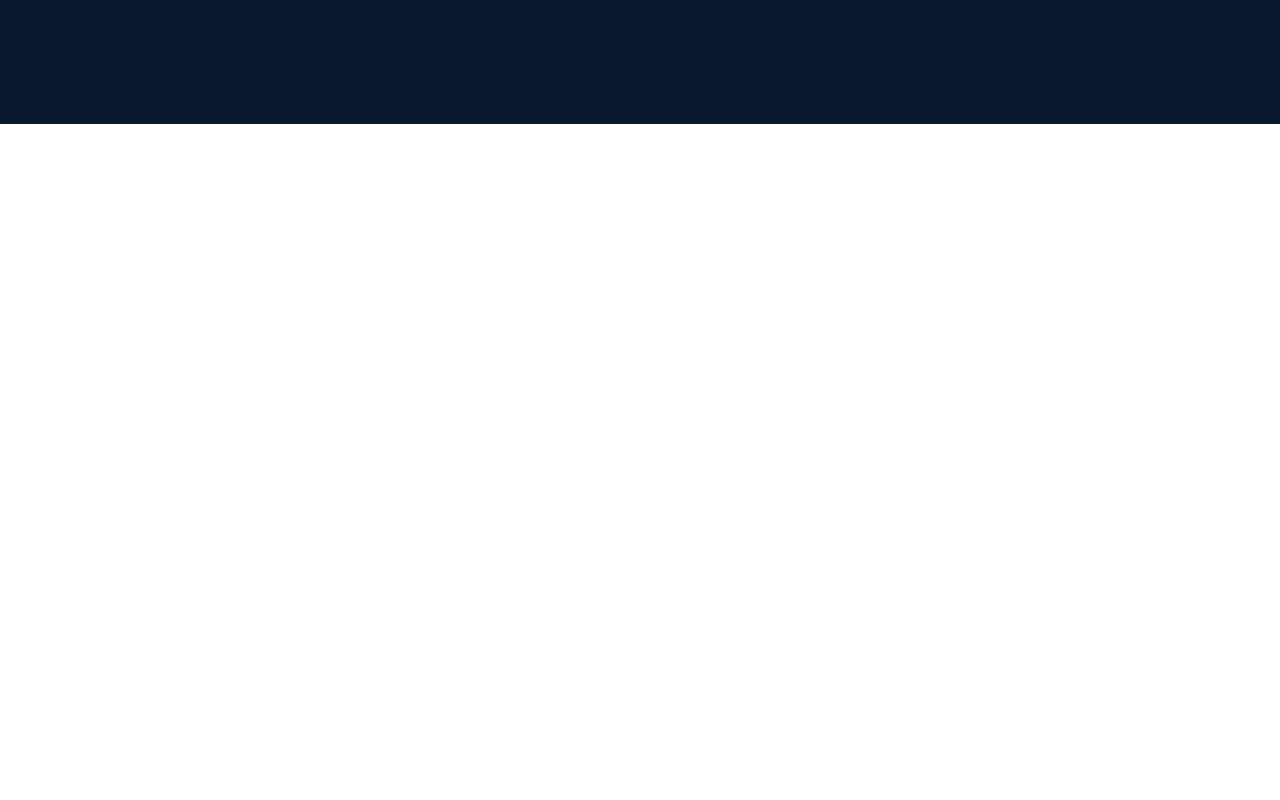
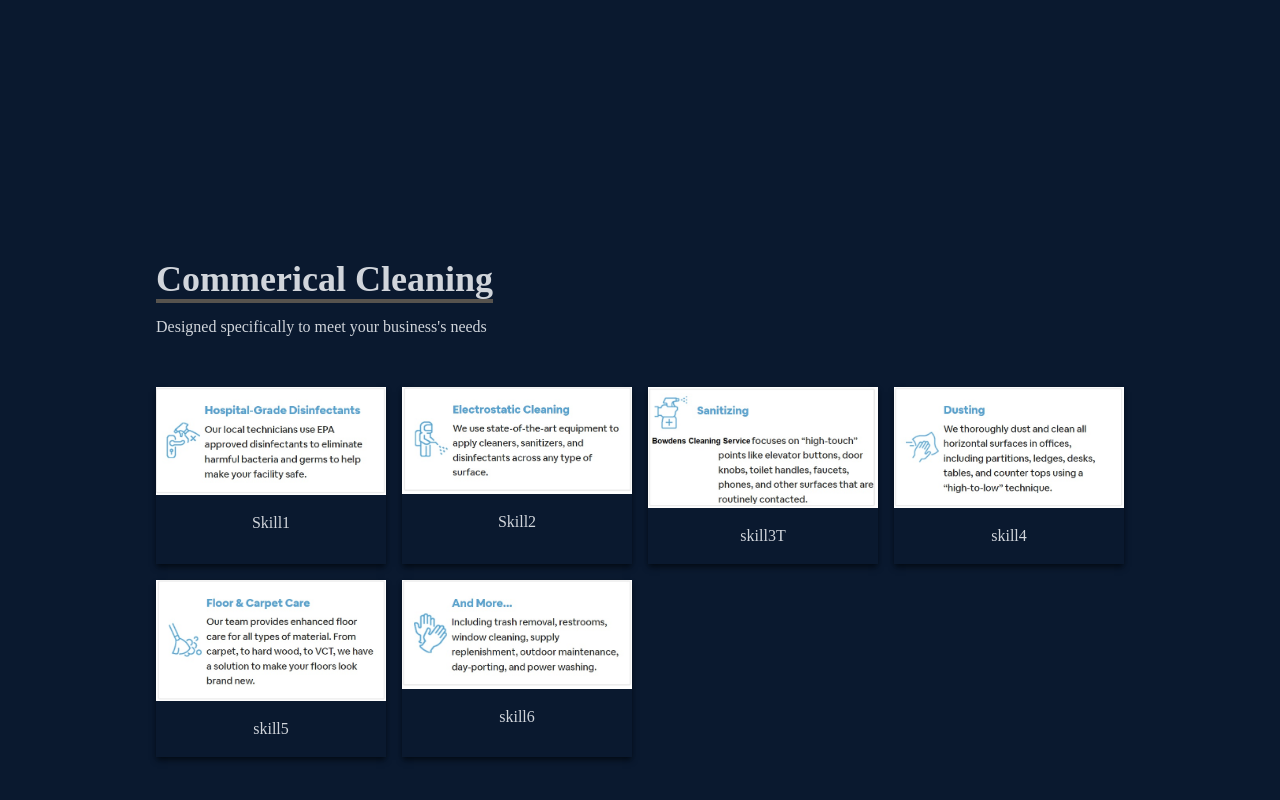
Before and after one commit to khargr14/bcs, a React (Create React App) app: page / in a window 1280 px wide. Shown: the part 1476-2276 px from the top of the page. Before the commit the page ends 1600 px from the top, so only its background shows below. Built offline with nearby package versions, Linux system fonts and the light colour scheme.

Commit message:
layout of skills

```diff
--- a/src/App.js
+++ b/src/App.js
@@ -2,6 +2,7 @@
 import About from "./components/About";
 import Home from "./components/Home";
 import Navbar from "./components/Navbar";
+import Skills from "./components/Skills";
 
 
 function App() {
@@ -10,6 +11,7 @@
       <Navbar />
       <Home />
       <About />
+      <Skills />
     </div>
   );
 }
--- /dev/null
+++ b/src/components/Skills.jsx
@@ -0,0 +1,52 @@
+import React from 'react'
+
+import skill1 from '../assets/skill1.jpg';
+import skill2 from '../assets/skill2.jpg';
+import skill3 from '../assets/skill3.jpg';
+import skill4 from '../assets/skill4.jpg';
+import skill5 from '../assets/skill5.jpg';
+import skill6 from '../assets/skill6.jpg';
+
+
+const Skills = () => {
+    return (
+        <div name='skills' className='w-full h-screen bg-[#0a192f] text-gray-300'>
+            {/* Container */}
+            <div className='max-w-[1000px] mx-auto p-4 flex flex-col justify-center w-full h-full'>
+                <div>
+                    <p className='text-4xl font-bold inline border-b-4 border-stone-600 '>Commerical Cleaning</p>
+                    <p className='py-4'>Designed specifically to meet your business's needs</p>
+                </div>
+
+                <div className='w-full grid grid-cols-2 sm:grid-cols-4 gap-4 text-center py-8'>
+                    <div className='shadow-md shadow-[#040c16] hover:scale-110 duration-500'>
+                        <img className='w-150 mx-auto' src={skill1} alt="skill1 icon" />
+                        <p className='my-4'>Skill1</p>
+                    </div>
+                    <div className='shadow-md shadow-[#040c16] hover:scale-110 duration-500'>
+                        <img className='w-100 mx-auto' src={skill2} alt="skill2 icon" />
+                        <p className='my-4'>Skill2</p>
+                    </div>
+                    <div className='shadow-md shadow-[#040c16] hover:scale-110 duration-500'>
+                        <img className='w-100 mx-auto' src={skill3} alt="skill icon" />
+                        <p className='my-4'>skill3T</p>
+                    </div>
+                    <div className='shadow-md shadow-[#040c16] hover:scale-110 duration-500'>
+                        <img className='w-100 mx-auto' src={skill4} alt="skill icon" />
+                        <p className='my-4'>skill4</p>
+                    </div>
+                    <div className='shadow-md shadow-[#040c16] hover:scale-110 duration-500'>
+                        <img className='w-100 mx-auto' src={skill5} alt="skill icon" />
+                        <p className='my-4'>skill5</p>
+                    </div>
+                    <div className='shadow-md shadow-[#040c16] hover:scale-110 duration-500'>
+                        <img className='w-100 mx-auto' src={skill6} alt="skill icon" />
+                        <p className='my-4'>skill6</p>
+                    </div>
+                </div>
+                </div>
+            </div>
+            );
+  };
+
+            export default Skills
```
Also changed, not shown: src/assets/skill7.png (added).
